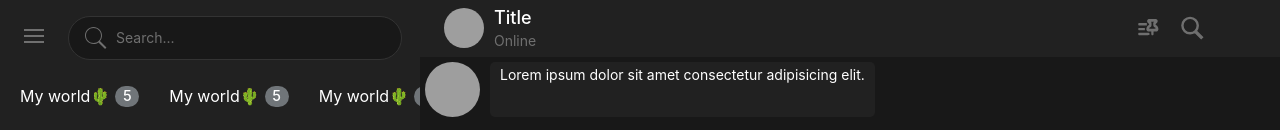
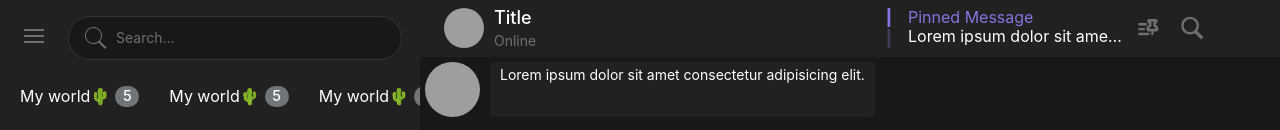
Before and after one commit to UlianaSavi/RS-CLONE, a React (Create React App) app: page /messenger in a window 1280 px wide. Shown: the top 130 px of the page. Built offline with nearby package versions, Linux system fonts and the light colour scheme; grey boxes are pictures that could not be loaded; some icons are missing.

Commit message:
feat: add pinned message

```diff
--- a/src/components/TopPanelPinnedMessage/TopPanelPinnedMessage.scss
+++ b/src/components/TopPanelPinnedMessage/TopPanelPinnedMessage.scss
@@ -1,6 +1,51 @@
 @import "../../styles/variables";
 
 .top-panel-pinned {
+  &__wrapper {
+    display: flex;
+    margin-left: 1rem;
+  }
+
+  &__pinned-messages {
+    display: flex;
+    gap: 0.5rem;
+  }
+
+  &__left-border {
+    display: flex;
+    flex-direction: column;
+    gap: 2px;
+  }
+
+  &__line {
+    height: 100%;
+
+    fill: rgba($accent-color, 0.3);
+
+    &.active {
+      fill: $accent-color;
+    }
+  }
+
+  &__message-content {
+    display: flex;
+    flex-direction: column;
+    max-width: 20vw;
+    width: 100%;
+
+    overflow: hidden;
+  }
+
+  &__pinned-message-text {
+    color: $accent-color;
+  }
+
+  &__message {
+    text-overflow: ellipsis;
+    overflow: hidden;
+    white-space: nowrap;
+  }
+
   &__btn {
     display: flex;
     align-items: center;
--- a/src/components/TopPanelPinnedMessage/TopPanelPinnedMessage.tsx
+++ b/src/components/TopPanelPinnedMessage/TopPanelPinnedMessage.tsx
@@ -1,13 +1,20 @@
 import './TopPanelPinnedMessage.scss';
 import { ReactComponent as PinnedListIcon } from '../../assets/icons/pinned-list.svg';
+import { ReactComponent as VerticalLine } from '../../assets/icons/vertical-line.svg';
 
 export default function TopPanelPinnedMessage() {
   return (
     <div className="top-panel-pinned__wrapper">
-      {/* <div className="top-panel-pinned__pinned-messages">
-        <div className="top-panel-pinned__left-border"></div>
-        <div className="top-panel-pinned__message"></div>
-      </div> */}
+      <div className="top-panel-pinned__pinned-messages">
+        <div className="top-panel-pinned__left-border">
+          <VerticalLine className="top-panel-pinned__line active" />
+          <VerticalLine className="top-panel-pinned__line" />
+        </div>
+        <div className="top-panel-pinned__message-content">
+          <div className="top-panel-pinned__pinned-message-text">Pinned Message</div>
+          <div className="top-panel-pinned__message">Lorem ipsum dolor sit amet consectetur adipisicing elit. Accusamus, beatae doloremque facere tenetur ratione non, itaque saepe facilis earum alias quisquam culpa quia mollitia doloribus ex repellendus, molestiae dolore impedit.</div>
+        </div>
+      </div>
       <button className="top-panel-pinned__btn" type="button">
         <PinnedListIcon className="top-panel-pinned__pin-icon" />
       </button>
```
Also changed, not shown: src/assets/icons/vertical-line.svg (added).
